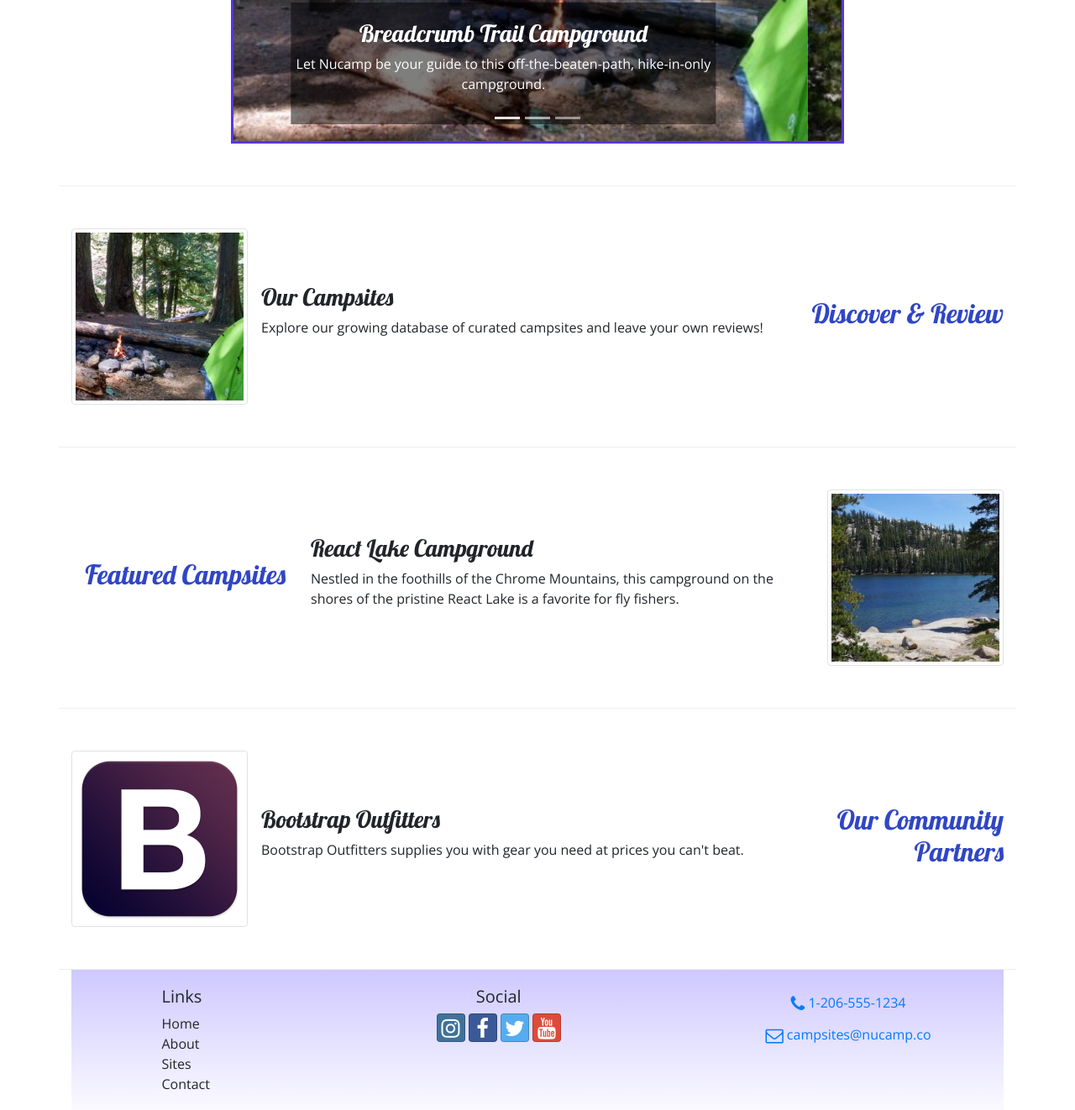
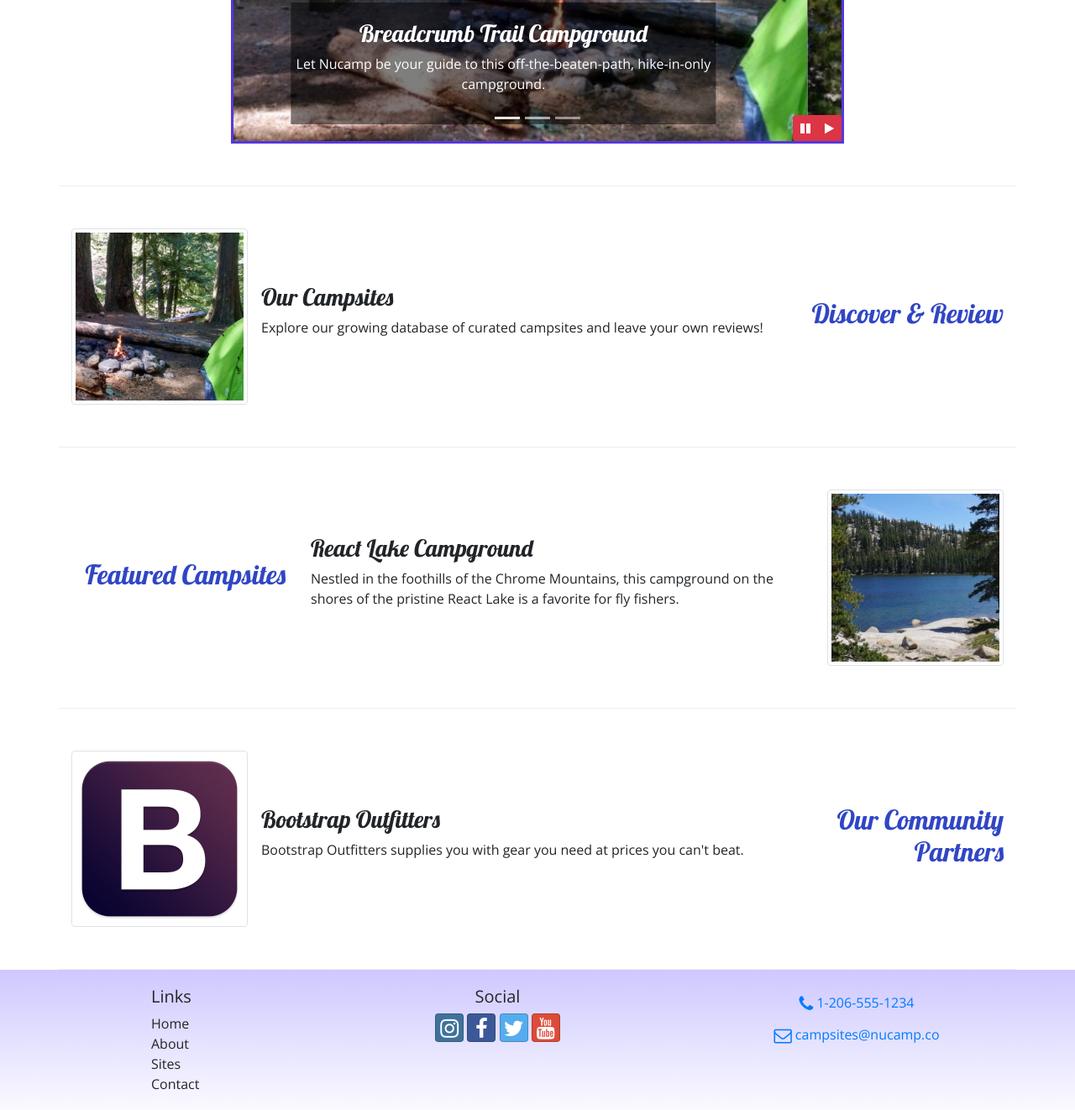
Before and after one commit to ricky-antonio/nucampsite, a website: page index.html in a window 1280 px wide. Shown: the part 539-1861 px from the top of the page at 84% size. Drawn offline with nearby package versions, Linux system fonts and the light colour scheme.

Commit message:
Bootstrap and jQuery Part 1

```diff
--- a/css/styles.css
+++ b/css/styles.css
@@ -49,3 +49,10 @@ a, a:hover {
 .carousel {
     border: solid #5637DD;
 }
+
+#carouselButton {
+    position: absolute;
+    right: 0;
+    bottom: 0;
+    z-index: 100;
+}
--- a/index.html
+++ b/index.html
@@ -200,6 +200,14 @@
                         <span class="carousel-control-next-icon"></span>
                         <span class="sr-only">Next</span>
                     </a>
+                    <div class="btn-group" id="carouselButton">
+                        <button class="btn btn-danger btn-sm" id="carouselPause">
+                            <i class="fa fa-pause"></i>
+                        </button>
+                        <button class="btn btn-danger btn-sm" id="carouselPlay">
+                            <i class="fa fa-play"></i>
+                        </button>
+                    </div>
                 </div>
             </div>
         </div>
@@ -249,6 +257,7 @@
 
             </div>
         </div>
+    </div>
 
     <footer class="site-footer">
         <div class="container">
@@ -282,6 +291,18 @@
     <script src="node_modules/popper.js/dist/umd/popper.min.js"></script>
     <script src="node_modules/bootstrap/dist/js/bootstrap.min.js"></script>
 
+    <script>
+        $(function() {
+            $(".carousel").carousel( {interval: 2000, pause: "false" });
+            $("#carouselPause").click(function(){
+                $(".carousel").carousel("pause");
+            });
+            $("#carouselPlay").click(function(){
+                $(".carousel").carousel("cycle");
+            });
+        });
+    </script>
+
 </body>
 
 </html>
```
